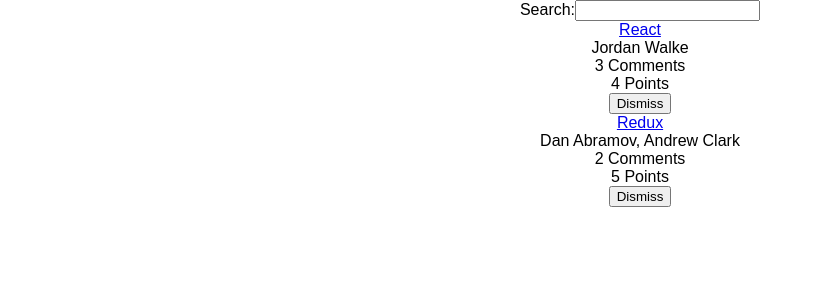
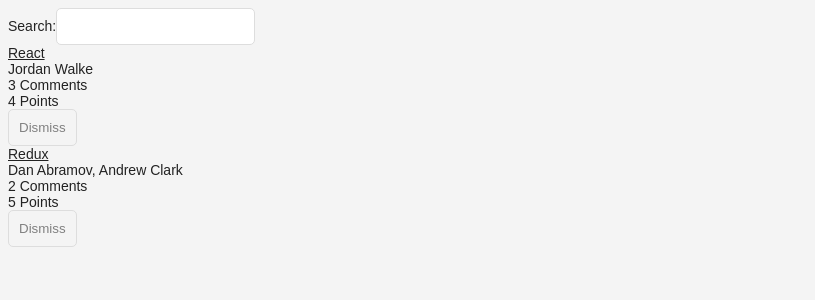
Before and after one commit to nhuntwalker/react-news, a React (Create React App) app: page / in a window 1280 px wide. Shown: the top 300 px of the page, without its empty margins (0-815 px from the left). Built offline with nearby package versions, Linux system fonts and the light colour scheme.

Commit message:
Made css for index, now writing for app

```diff
--- a/src/App.css
+++ b/src/App.css
@@ -1,24 +1,19 @@
-.App {
+.page {
+  margin: 20px;
+}
+
+.interactions {
   text-align: center;
 }
 
-.App-logo {
-  animation: App-logo-spin infinite 20s linear;
-  height: 80px;
+.table {
+  margin: 20px 0;
 }
 
-.App-header {
-  background-color: #222;
-  height: 150px;
-  padding: 20px;
-  color: white;
+.table-header {
+  display: flex;
+  line-height: 24px;
+  font-size: 16px;
+  padding: 0 10px;
+  justify-content: space-between;
 }
-
-.App-intro {
-  font-size: large;
-}
-
-@keyframes App-logo-spin {
-  from { transform: rotate(0deg); }
-  to { transform: rotate(360deg); }
-}
--- a/src/index.css
+++ b/src/index.css
@@ -1,5 +1,44 @@
 body {
-  margin: 0;
-  padding: 0;
-  font-family: sans-serif;
+    color: #222;
+    background: #f4f4f4;
+    font: 400 14px CoreSans, Arial, sans-serif;
 }
+
+a {
+    color: #222;
+}
+
+a:hover {
+    text-decoration: underline;
+}
+
+ul, li {
+    list-style: none;
+    padding: 0;
+    margin: 0;
+}
+
+input {
+    padding: 10px;
+    border-radius: 5px;
+    outline: none;
+    margin-right: 10px;
+    border: 1px solid #ddd;
+}
+
+button {
+    padding: 10px;
+    border-radius: 5px;
+    border: 1px solid #ddd;
+    background: transparent;
+    color: #808080;
+    cursor: pointer;
+}
+
+button:hover {
+    color: #222;
+}
+
+*:focus {
+    outline: none;
+}
```
Also changed, not shown: src/App.js (+1 -18 lines).
